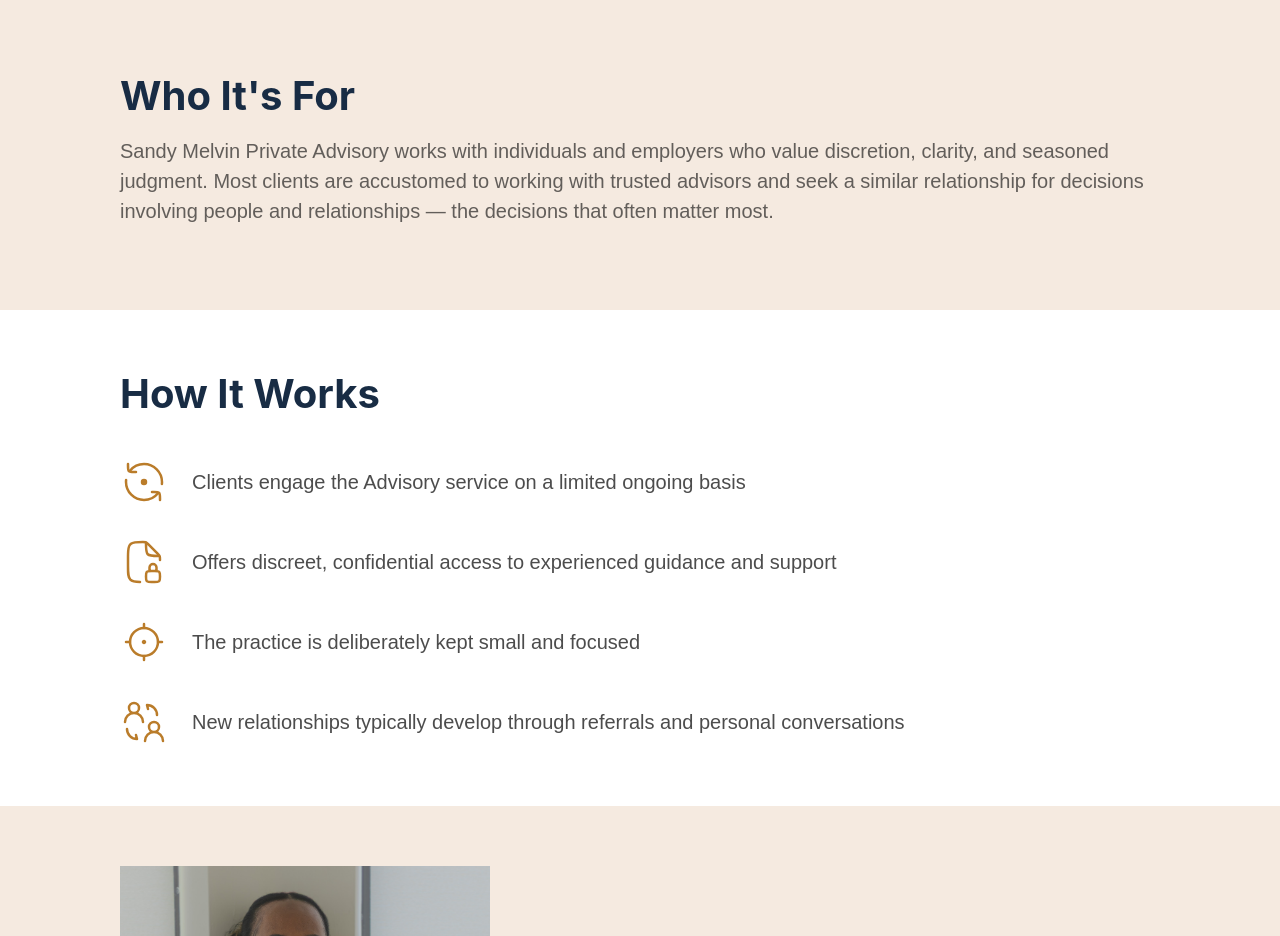
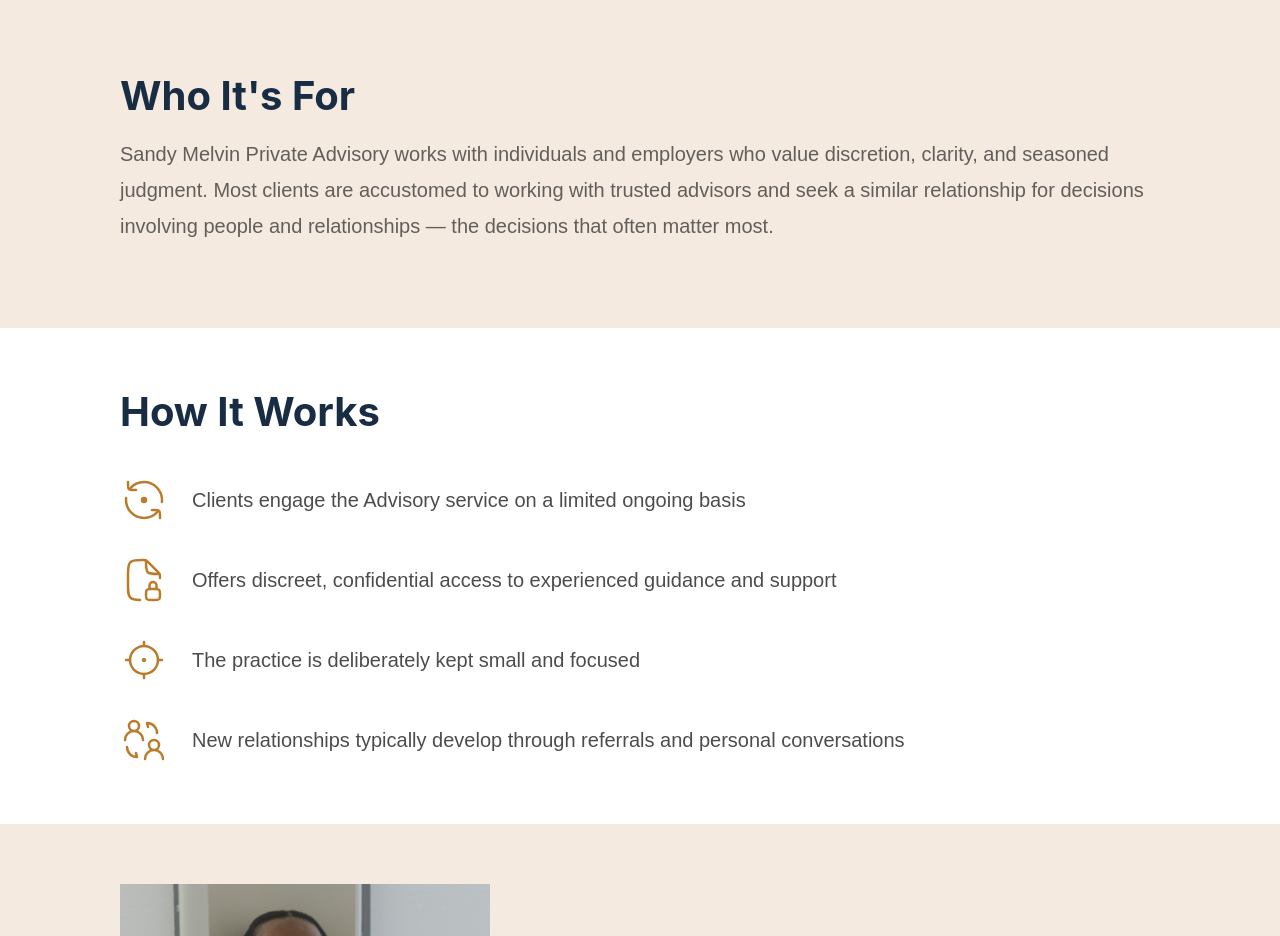
Before and after one commit to Jasleennickelfox/Sandy-Melvin, a React (Vite) app: page / in a window 1280 px wide. Shown: the part 1480-2416 px from the top of the page. Built offline with nearby package versions, Linux system fonts and the light colour scheme; a web font is replaced by a local one.

Commit message:
Fix the spacing issue

```diff
--- a/src/app/App.tsx
+++ b/src/app/App.tsx
@@ -135,7 +135,7 @@
       <div className="flex flex-col items-end size-full">
         <div className="content-stretch flex flex-col gap-[16px] items-end py-[24px] relative w-full max-[1023px]:px-0">
           <p className="font-ysabeau font-bold leading-[48px] relative shrink-0 text-[#182c44] text-[40px] w-full max-[1023px]:text-[34px] max-[1023px]:leading-[40px]">Who It's For</p>
-          <p className="font-['Helvetica:Regular',sans-serif] leading-[30px] not-italic relative shrink-0 text-[20px] text-[rgba(0,0,0,0.6)] w-full max-[1023px]:text-[18px] max-[1023px]:leading-[28px]">Sandy Melvin Private Advisory works with individuals and employers who value discretion, clarity, and seasoned judgment. Most clients are accustomed to working with trusted advisors and seek a similar relationship for decisions involving people and relationships — the decisions that often matter most.</p>
+          <p className="font-['Helvetica:Regular',sans-serif] leading-[36px] not-italic relative shrink-0 text-[20px] text-[rgba(0,0,0,0.6)] w-full max-[1023px]:text-[18px] max-[1023px]:leading-[36px]">Sandy Melvin Private Advisory works with individuals and employers who value discretion, clarity, and seasoned judgment. Most clients are accustomed to working with trusted advisors and seek a similar relationship for decisions involving people and relationships — the decisions that often matter most.</p>
         </div>
       </div>
     </div>
```
